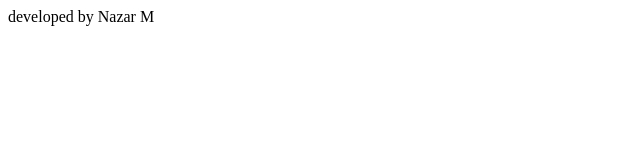
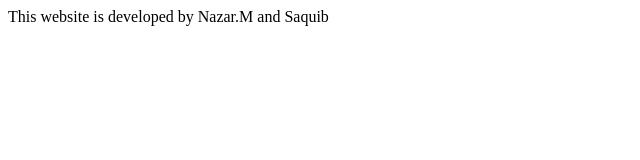
Before and after one commit to inazarm/BootCamp2020, a plain HTML site: page index.html in a window 1280 px wide. Shown: the whole page, without its empty margins (0-640 px from the left). Drawn offline with Linux system fonts and the light colour scheme.

Commit message:
index update
added saquib name

```diff
--- a/index.html
+++ b/index.html
@@ -4,6 +4,6 @@
     <title>First Website</title>
 </head>
 <body>
-    <span>developed by Nazar M</span>
+    <span>This website is developed by Nazar.M and Saquib</span>
 </body>
 </html>
```
